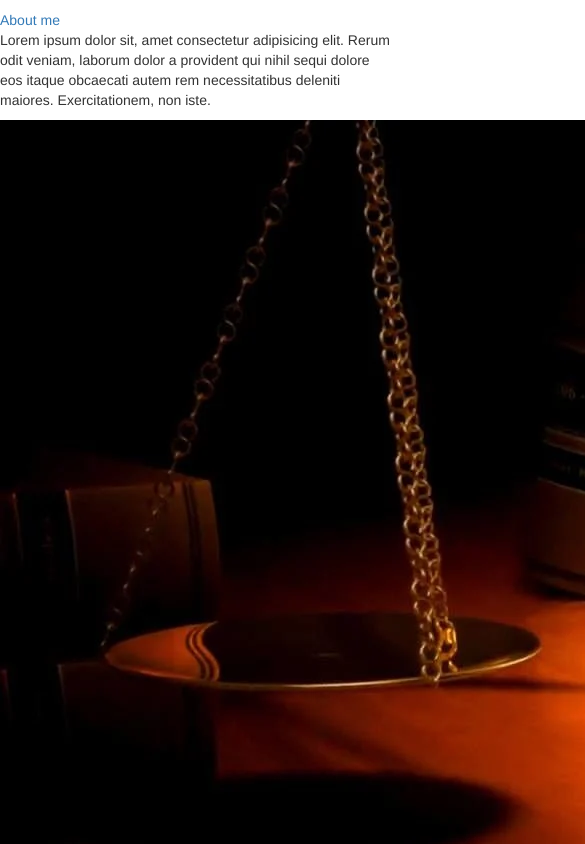
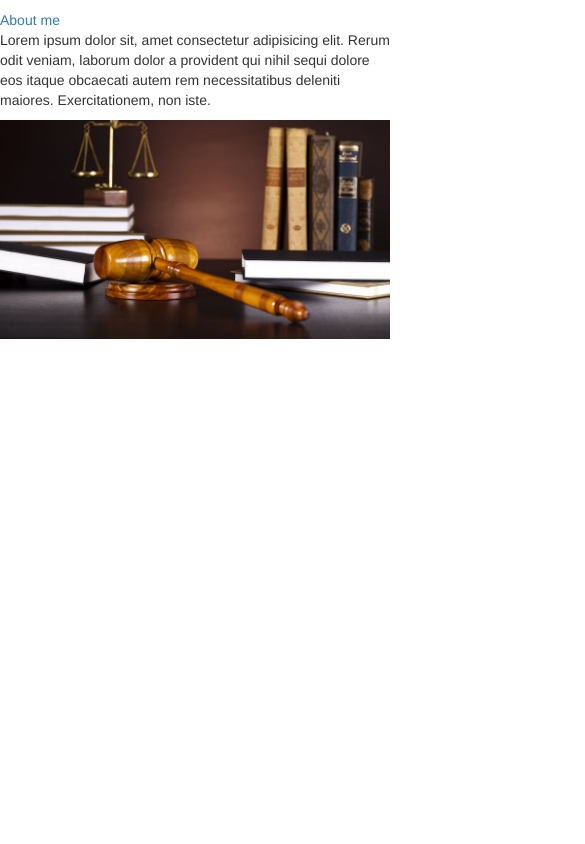
Before and after one commit to wenjase/HolidayS, a plain HTML site: page index.html in a window 390 px wide. Shown: the top 844 px of the page, 585 px wide, since content can reach past the window. Drawn offline with nearby package versions, Linux system fonts and the light colour scheme.

Commit message:
got things responsive

```diff
--- a/index.css
+++ b/index.css
@@ -1,6 +1,2 @@
 .image {
-    justify-content: center;
-
-    opacity: url(./law/law2.webp) 0.5;
-
 }
--- a/index.html
+++ b/index.html
@@ -19,8 +19,8 @@
             Lorem ipsum dolor sit, amet consectetur adipisicing elit. Rerum odit veniam, laborum dolor a provident qui nihil sequi dolore eos itaque obcaecati autem rem necessitatibus deleniti maiores. Exercitationem, non iste.
         </p>
     </div>
-    <div .opacity-1 class="image" >
-        <img src="./law/law2.webp" alt="law photo" class="opacity-{2}">
+    <div class="image">
+        <img src="./law/law5.jpeg" alt="law photo" class="img-responsive">
     </div>
 
 
```
Also changed, not shown: aboutMe.html (+1 -1 lines), law/law2.jpeg (renamed from law/law2.webp), law/law5.jpeg (added), package-lock.json (added).
